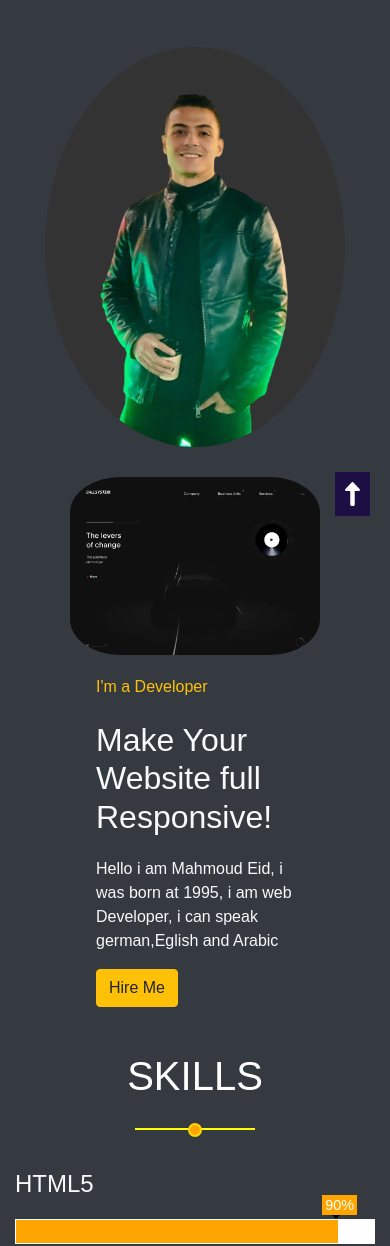
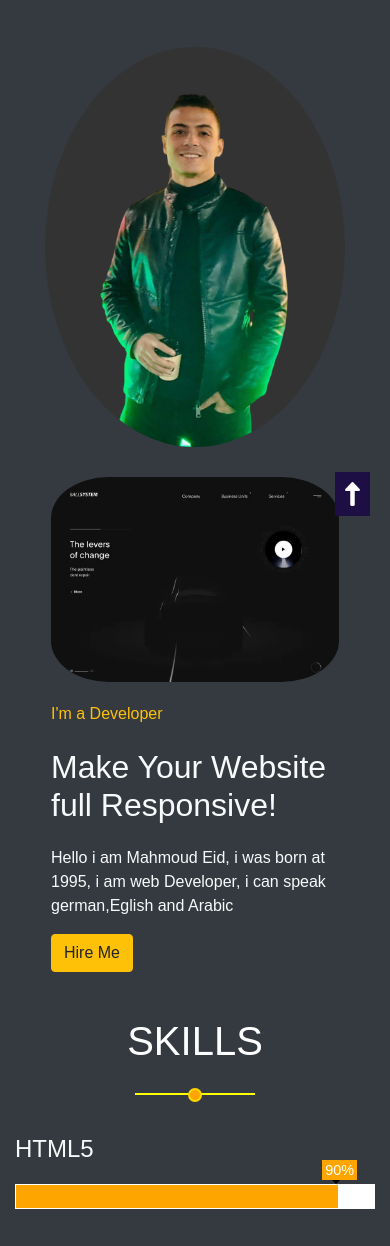
Before and after one commit to Mahmoud-Mo-ops/CV-, a plain HTML site: page index.html in a window 390 px wide. Shown: the part 308-1554 px from the top of the page. Drawn offline with Linux system fonts and the light colour scheme.

Commit message:
fixed scroll

```diff
--- a/style.css
+++ b/style.css
@@ -285,11 +285,13 @@ nav .contents.open{
   .container .about{
      flex-direction: column;
   }
-
   .container .about .image-about{
-    width:250px;
+    width:80%;
     margin-right: 0;
     margin-bottom: 20px;
+  }
+  .container .about .infos{
+    width: 80%;
   }
 }
 /*start skills*/
@@ -380,7 +382,7 @@ nav .contents.open{
  opacity: 0;
   transition: ease-in-out .4s;
 }
-@media (max-width:400px) {
+@media (max-width:480px) {
   .portofilio .container .projects {
     grid-template-columns: repeat(auto-fill,minmax(200px,1fr));
 }
```
